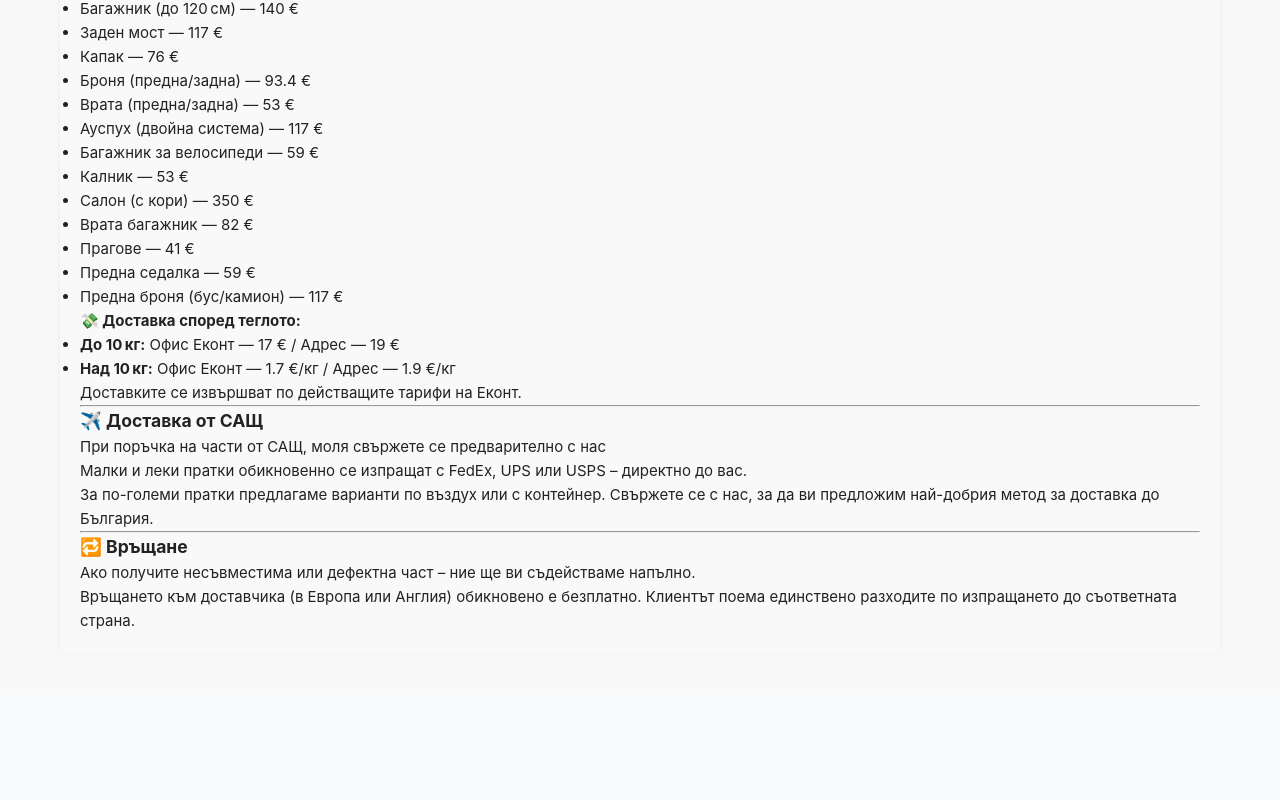
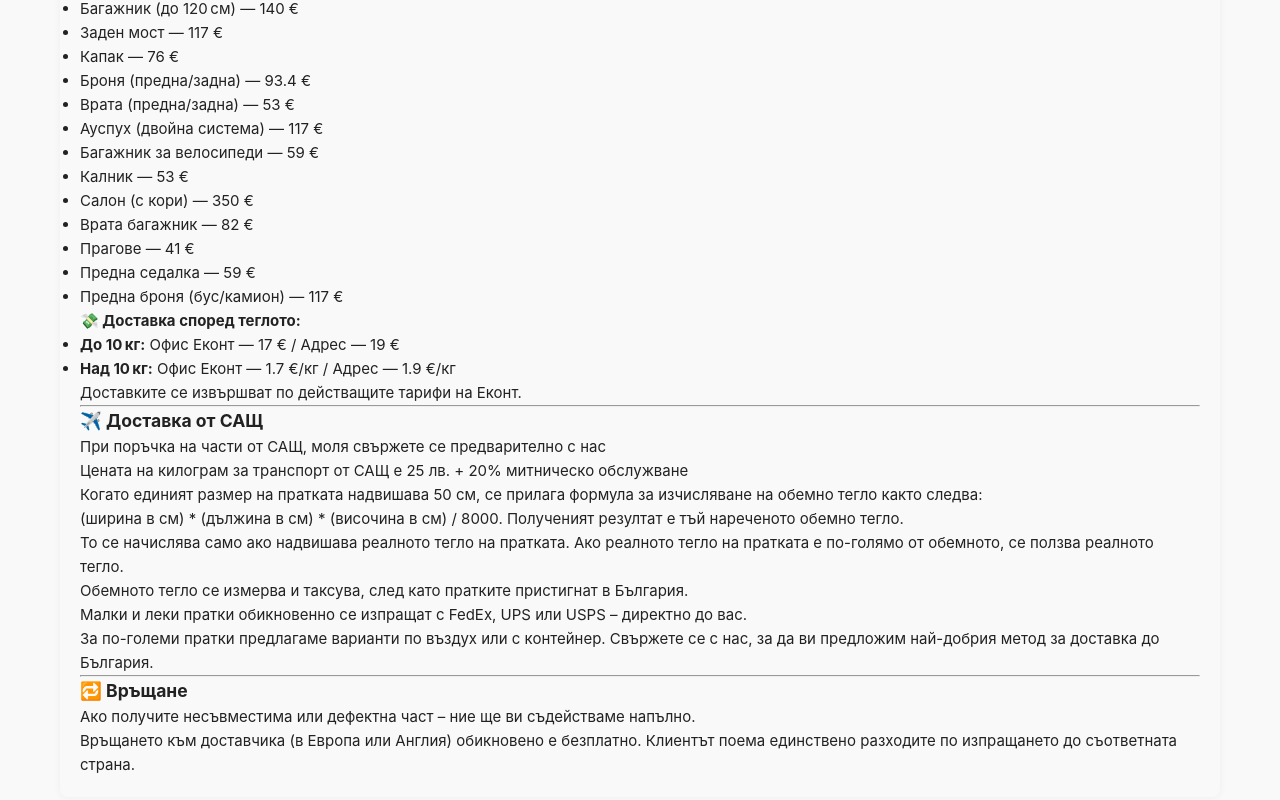
Before and after one commit to belagio72/YouPart, a website: page delivery-returns.html in a window 1280 px wide. Shown: the part 434-1234 px from the top of the page. Before the commit the page ends 1127 px from the top, so only its background shows below. Drawn offline with Linux system fonts and the light colour scheme.

Commit message:
обновяване на условията

```diff
--- a/delivery-returns.html
+++ b/delivery-returns.html
@@ -49,6 +49,11 @@
       <hr>
       <h3>✈️ Доставка от САЩ</h3>
       <p>При поръчка на части от САЩ, моля свържете се предварително с нас </p>
+      <p>Цената на килограм за транспорт от САЩ е 25 лв. + 20% митническо обслужване </p>
+      <p>Когато единият размер на пратката надвишава 50 см, се прилага формула за изчисляване на обемно тегло както следва: </p>
+      <p>(ширина в см) * (дължина в см) * (височина в см) / 8000. Полученият резултат е тъй нареченото обемно тегло. </p>
+      <p>То се начислява само ако надвишава реалното тегло на пратката. Ако реалното тегло на пратката е по-голямо от обемното, се ползва реалното тегло. </p>
+      <p>Обемното тегло се измерва и таксува, след като пратките пристигнат в България. </p>
       <p>Малки и леки пратки обикновенно се изпращат с FedEx, UPS или USPS – директно до вас.</p>
       <p>За по-големи пратки предлагаме варианти по въздух или с контейнер. Свържете се с нас, за да ви предложим най-добрия метод за доставка до България.</p>
       <hr>
```
